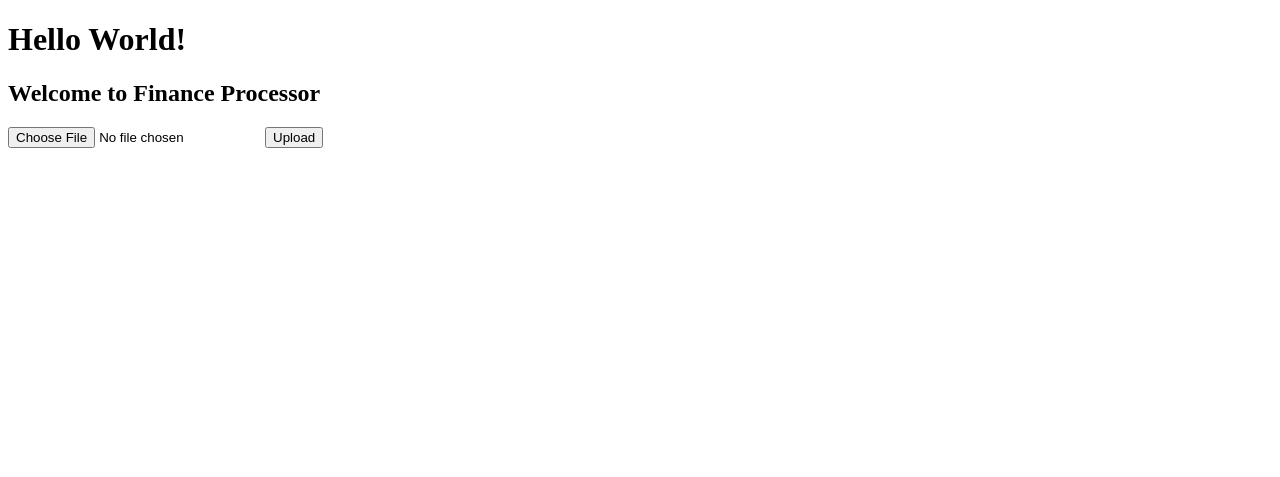
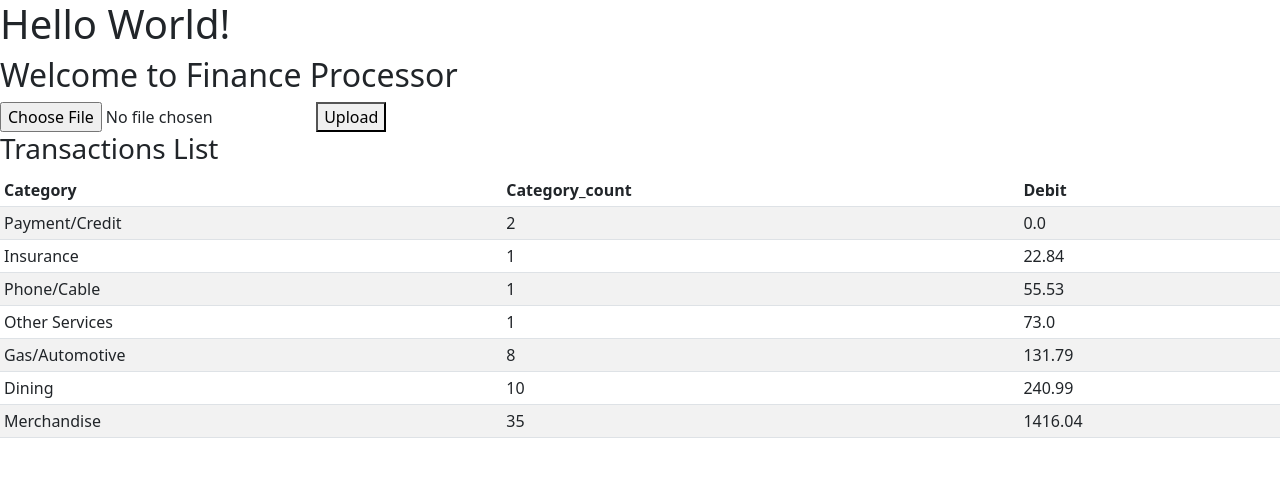
Before and after one commit to Leepzig/flask-finance-website, a Flask app: page / in a window 1280 px wide. Shown: the top 477 px of the page. Run offline with Flask 2, Linux system fonts and the light colour scheme.

Commit message:
implemented a few templates, added bootstrap CSS, added table of basic group by into html, added no functioning login page

```diff
--- a/main.py
+++ b/main.py
@@ -1,7 +1,21 @@
 from flask import Flask, render_template
+import pandas as pd
 
 app = Flask(__name__)
 
+# testing df display:
+dataframe = pd.read_csv("./static/October_2022.csv")
+def group_by_category(df):
+    df['Category_count'] = df.groupby('Category')['Category'].transform('count')
+    columns = ["Category", "Debit", "Category_count"]
+    summary = df.groupby([columns[0], columns[2]], as_index=False).sum().sort_values(columns[1])
+    return summary.loc[:, summary.columns.isin(columns)]
+
+
 @app.route("/")
 def hello_world():
-    return render_template("index.html")
+    return render_template("spread_sheet.html", dataframe=group_by_category(dataframe))
+
+@app.route("/login")
+def login():
+    return render_template("auth/login.html")
--- a/requirements.txt
+++ b/requirements.txt
@@ -1 +1,2 @@
 Flask==2.2.2
+pandas
--- /dev/null
+++ b/static/October_2022.csv
@@ -0,0 +1,59 @@
+Transaction Date,Posted Date,Card No.,Description,Category,Debit,Credit
+2022-10-30,2022-10-31,1316,JCPENNEY 2696,Merchandise,86.59,
+2022-10-29,2022-10-31,1316,GLORIAS RESTAURANT #11,Dining,46.97,
+2022-10-29,2022-10-31,1316,H-E-B #388,Merchandise,33.67,
+2022-10-28,2022-10-29,1316,H-E-B #388,Merchandise,4.68,
+2022-10-28,2022-10-29,1316,H-E-B #388,Merchandise,28.52,
+2022-10-28,2022-10-29,1316,H-E-B GAS #388,Gas/Automotive,44.44,
+2022-10-27,2022-10-29,1316,TST* Xian Sushi and Noodl,Dining,33.77,
+2022-10-28,2022-10-29,4199,H-E-B #388,Merchandise,5.13,
+2022-10-27,2022-10-28,1316,H-E-B #388,Merchandise,11.34,
+2022-10-27,2022-10-28,4199,H&M0280,Merchandise,70.35,
+2022-10-27,2022-10-28,4199,DILLARDS 734 THE DOMAI,Merchandise,1.53,
+2022-10-26,2022-10-27,1316,CULVERS OF ROUND ROCK,Dining,18.38,
+2022-10-26,2022-10-27,4199,IKEA ROUND ROCK,Merchandise,20.83,
+2022-10-24,2022-10-26,4199,ROSS STORE 429,Merchandise,59.53,
+2022-10-23,2022-10-25,1316,FUEGO TORTILLA GRILL,Dining,17.70,
+2022-10-23,2022-10-25,1316,7-ELEVEN 36890,Gas/Automotive,5.61,
+2022-10-24,2022-10-25,4199,TJMAXX #0566,Merchandise,10.81,
+2022-10-23,2022-10-25,4199,CALVIN KLEIN #075,Merchandise,28.99,
+2022-10-23,2022-10-24,1316,METERS,Gas/Automotive,2.70,
+2022-10-23,2022-10-24,1316,METERS,Gas/Automotive,1.50,
+2022-10-23,2022-10-24,1316,TXTAG 888 468 9824,Gas/Automotive,10.00,
+2022-10-22,2022-10-24,1316,CAPITOL GIFTSHOP EXT,Merchandise,16.24,
+2022-10-22,2022-10-24,1316,CSC SERVICEWORK,Merchandise,1.50,
+2022-10-22,2022-10-24,1316,ZILKER PARK BOAT RENTALS,Other Services,73.00,
+2022-10-14,2022-10-21,1316,CIRCLE K # 04686,Gas/Automotive,8.00,
+2022-10-19,2022-10-21,1316,MURPHY7638ATWALMART,Gas/Automotive,24.56,
+2022-10-19,2022-10-20,1316,H-E-B  #388,Merchandise,48.86,
+2022-10-18,2022-10-19,1316,HOMEGOODS #0579,Merchandise,33.51,
+2022-10-18,2022-10-19,1316,PROMISE PIZZA   GREAT HIL,Dining,22.19,
+2022-10-18,2022-10-19,1316,TRADER JOE'S #454 QPS,Merchandise,17.11,
+2022-10-19,2022-10-19,1316,Nike by Domain Northside,Merchandise,140.73,
+2022-10-18,2022-10-18,1316,CAPITAL ONE AUTOPAY PYMT,Payment/Credit,,361.63
+2022-10-17,2022-10-17,1316,CAPITAL ONE MOBILE PYMT,Payment/Credit,,1529.00
+2022-10-16,2022-10-17,1316,H-E-B  #388,Merchandise,47.25,
+2022-10-17,2022-10-17,1316,AMZN Mktp US*HT4527DI1,Merchandise,21.62,
+2022-10-15,2022-10-17,1316,ARBYS #8645,Dining,10.60,
+2022-10-15,2022-10-17,1316,H-E-B  #388,Merchandise,121.03,
+2022-10-15,2022-10-17,1316,TARGET        00017970,Merchandise,43.30,
+2022-10-15,2022-10-17,4199,HOMEGOODS # 0676,Merchandise,89.79,
+2022-10-15,2022-10-15,1316,STORE*SANGAM CHETTINAD,Dining,15.54,
+2022-10-13,2022-10-14,1316,H-E-B  #388,Merchandise,21.36,
+2022-10-12,2022-10-12,1316,SQ *ONE TACO @ 183,Dining,17.36,
+2022-10-09,2022-10-11,1316,CHILANTRO - PARMER LLC -,Dining,29.03,
+2022-10-08,2022-10-10,1316,H-E-B  #388,Merchandise,31.14,
+2022-10-08,2022-10-10,1316,AMZN Mktp US*1K03C5M40,Merchandise,95.39,
+2022-10-07,2022-10-08,1316,H-E-B  #388,Merchandise,44.78,
+2022-10-07,2022-10-08,1316,H-E-B  #388,Merchandise,15.84,
+2022-10-04,2022-10-05,4199,H-E-B GAS #388,Gas/Automotive,34.98,
+2022-10-04,2022-10-05,4199,TARGET        00017970,Merchandise,29.77,
+2022-10-03,2022-10-04,1316,H-E-B  #388,Merchandise,16.94,
+2022-10-03,2022-10-04,1316,AT&T   *PAYMENT,Phone/Cable,55.53,
+2022-10-03,2022-10-04,1316,AMZN Mktp US*140GI6BI1,Merchandise,18.39,
+2022-10-03,2022-10-04,1316,TST* Michi Ramen - Asia M,Dining,29.45,
+2022-10-02,2022-10-03,1316,H-E-B  #269,Merchandise,55.60,
+2022-10-01,2022-10-03,1316,HOBBY LOBBY #402,Merchandise,57.48,
+2022-10-02,2022-10-03,1316,AAAPPLIANCELEASING,Merchandise,35.56,
+2022-10-01,2022-10-03,4199,LOS HERMANOS SUPERMERCAD,Merchandise,50.88,
+2022-09-30,2022-10-01,1316,LEMONADE I* LEMONADE I,Insurance,22.84,
--- a/templates/index.html
+++ b/templates/index.html
@@ -2,6 +2,7 @@
 <html>
     <head>
         <title>Finance Analysis</title>
+        <link rel="stylesheet" href="	https://cdn.jsdelivr.net/npm/bootstrap@5.2.2/dist/css/bootstrap.min.css">
     </head>
 
     <body>
@@ -11,6 +12,12 @@
             <input type="file" id="myFile" name="filename">
             <button type="submit">Upload</button>
         </form>
+        <div class="dashboard">
+            <h3>Transactions List</h3>
+            {% block content %}
+            {% endblock %}
+
+        </div>
 
 
     </body>
--- /dev/null
+++ b/templates/spread_sheet.html
@@ -0,0 +1,24 @@
+{% extends 'index.html' %}
+{% block content %}
+<div class="table-responsive">
+    <table class="table table-striped table-sm">
+        <thead>
+            <tr>
+                {%for header in dataframe.columns%}
+                <th scope="col">{{header}}</th>
+                {% endfor %}
+            </tr>
+        </thead>
+        <tbody>
+            {% for tup in dataframe.itertuples() %}
+            <tr>
+
+                <td>{{tup[1]}}</td>
+                <td>{{tup[2]}}</td>
+                <td>{{tup[3]}}</td>
+            </tr>
+            {% endfor %}
+        </tbody>
+    </table>
+</div>
+{% endblock %}
```
Also changed, not shown: templates/auth/login.html (added, +32 -0 lines).
